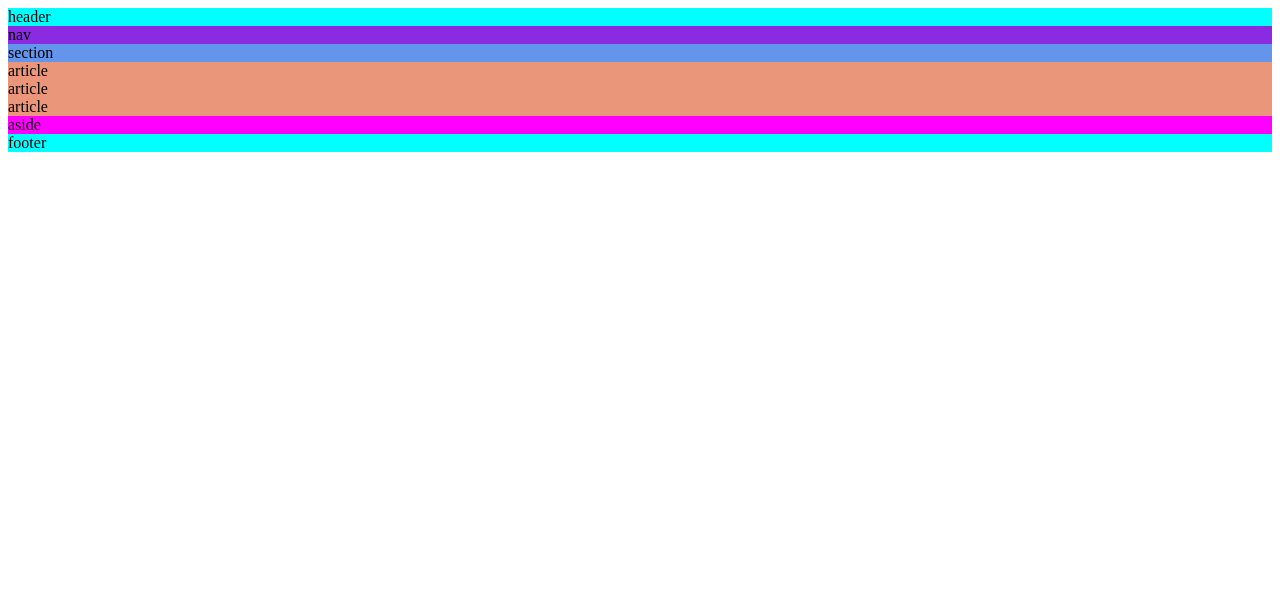
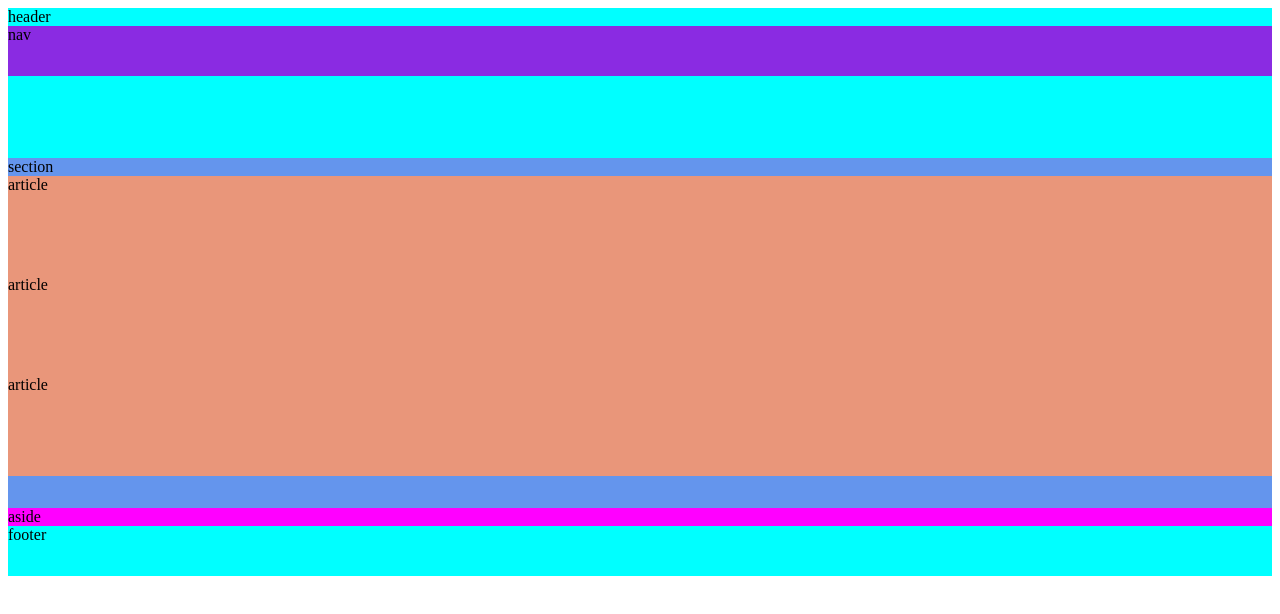
Before and after one commit to oariza/7ageneracion, a plain HTML site: page s1html/practica.html in a window 1280 px wide. Drawn offline with Linux system fonts and the light colour scheme.

Commit message:
[ADD] created 'practica.html' file

```diff
--- a/s1html/practica.html
+++ b/s1html/practica.html
@@ -6,26 +6,26 @@
     <title>Práctica</title>
 </head>
 <body>
-    <header style="background-color: aqua">header
-        <nav style="background-color:blueviolet">
+    <header style="background-color: aqua; height: 150px;">header
+        <nav style="background-color:blueviolet; height: 50px;">
             nav
         </nav>
     </header>
-    <section style="background-color:cornflowerblue"> section
-        <article style="background-color:darksalmon">
+    <section style="background-color:cornflowerblue; height: 350px;"> section
+        <article style="background-color:darksalmon; height: 100px;">
             article
         </article>
-        <article style="background-color:darksalmon">
+        <article style="background-color:darksalmon; height: 100px;">
             article
         </article>
-        <article style="background-color:darksalmon">
+        <article style="background-color:darksalmon; height: 100px;">
             article
         </article>
     </section>
     <aside style="background-color:fuchsia">
         aside
     </aside>
-    <footer style="background-color: aqua;">
+    <footer style="background-color: aqua; height: 50px;">
         footer
     </footer>
 </body>
```
